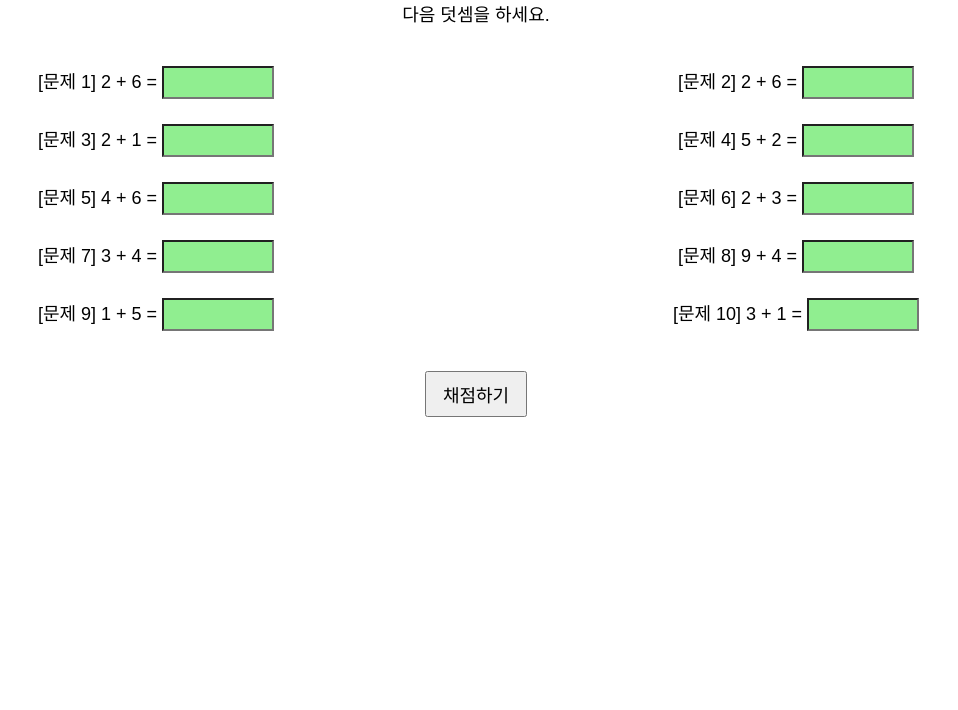
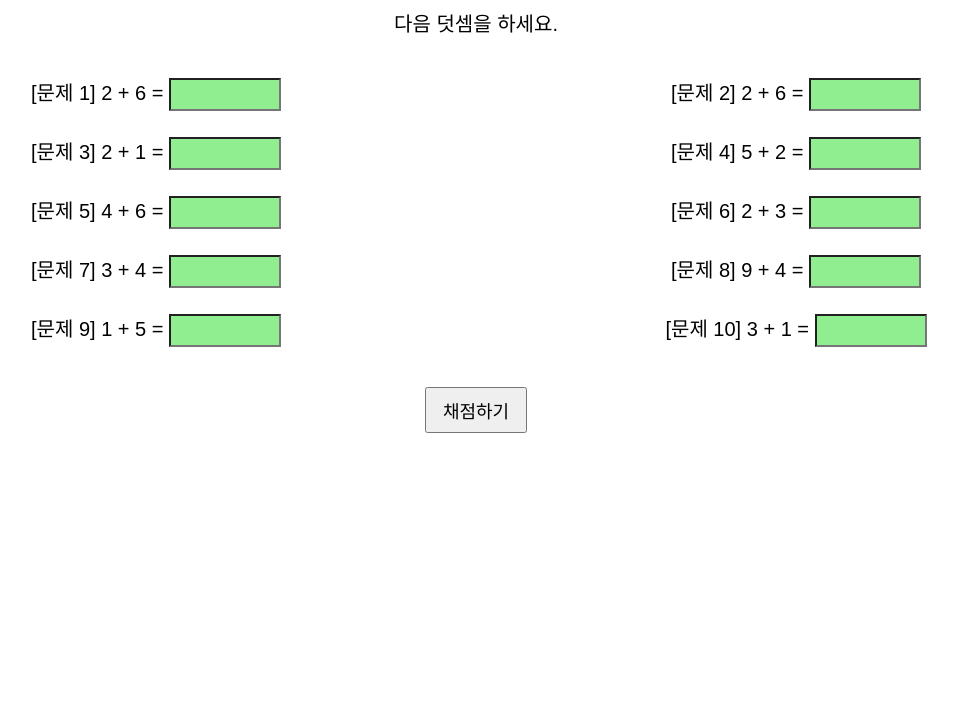
Before and after one commit to gIVE-hAPPY/math, a plain HTML site: page index.html in a window 1280 px wide. Shown: the part 90-800 px from the top of the page, without its empty margins (164-1122 px from the left). Drawn offline with Linux system fonts and the light colour scheme.

Commit message:
Update index.html

```diff
--- a/index.html
+++ b/index.html
@@ -6,11 +6,11 @@
   <style>
     @page {
       size: A4;
-      margin: 1.5cm;
+      margin: 3cm;
     }
     body {
       font-family: 'Arial', sans-serif;
-      font-size: 18px;
+      font-size: 20px;
       margin: 0;
       padding: 0;
       text-align: center;
@@ -21,7 +21,7 @@
     }
     p.instruction {
       text-align: center;
-      font-size: 18px;
+      font-size: 20px;
       margin-bottom: 30px;
     }
     form {
```
